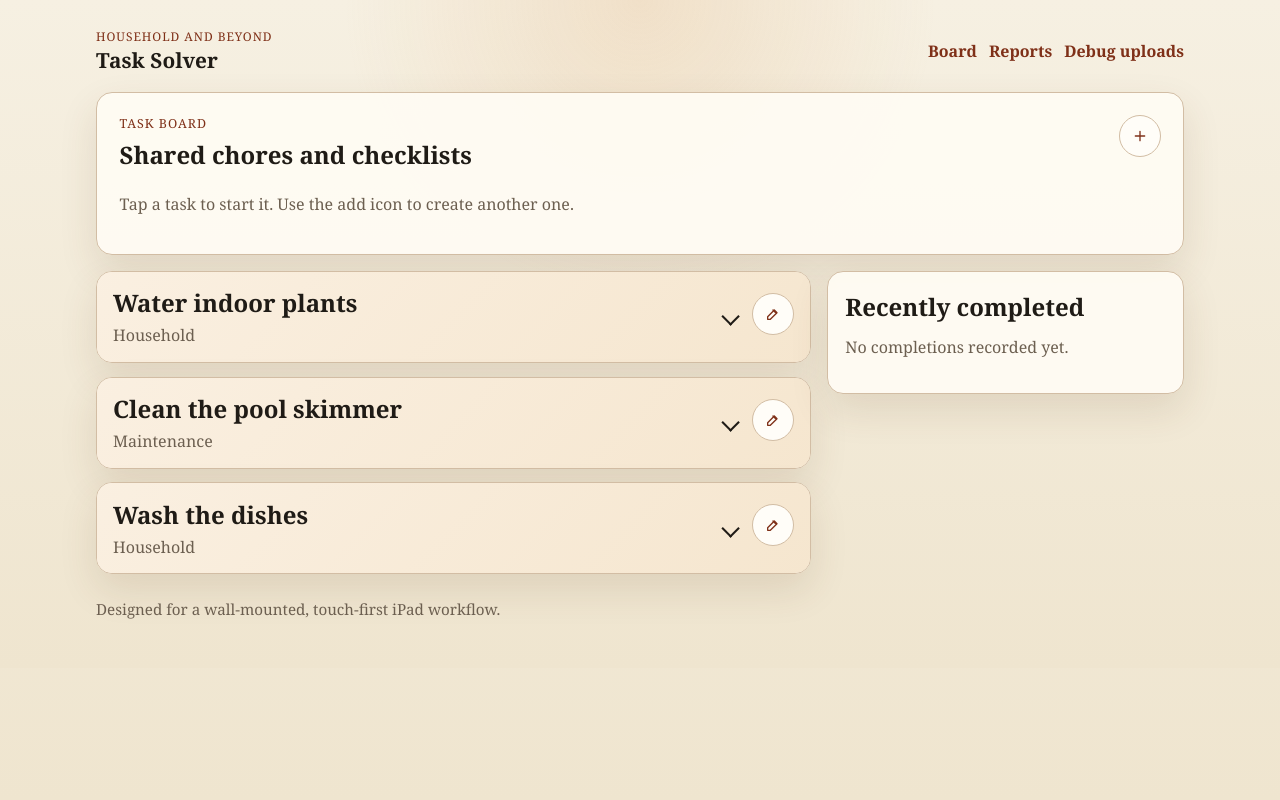
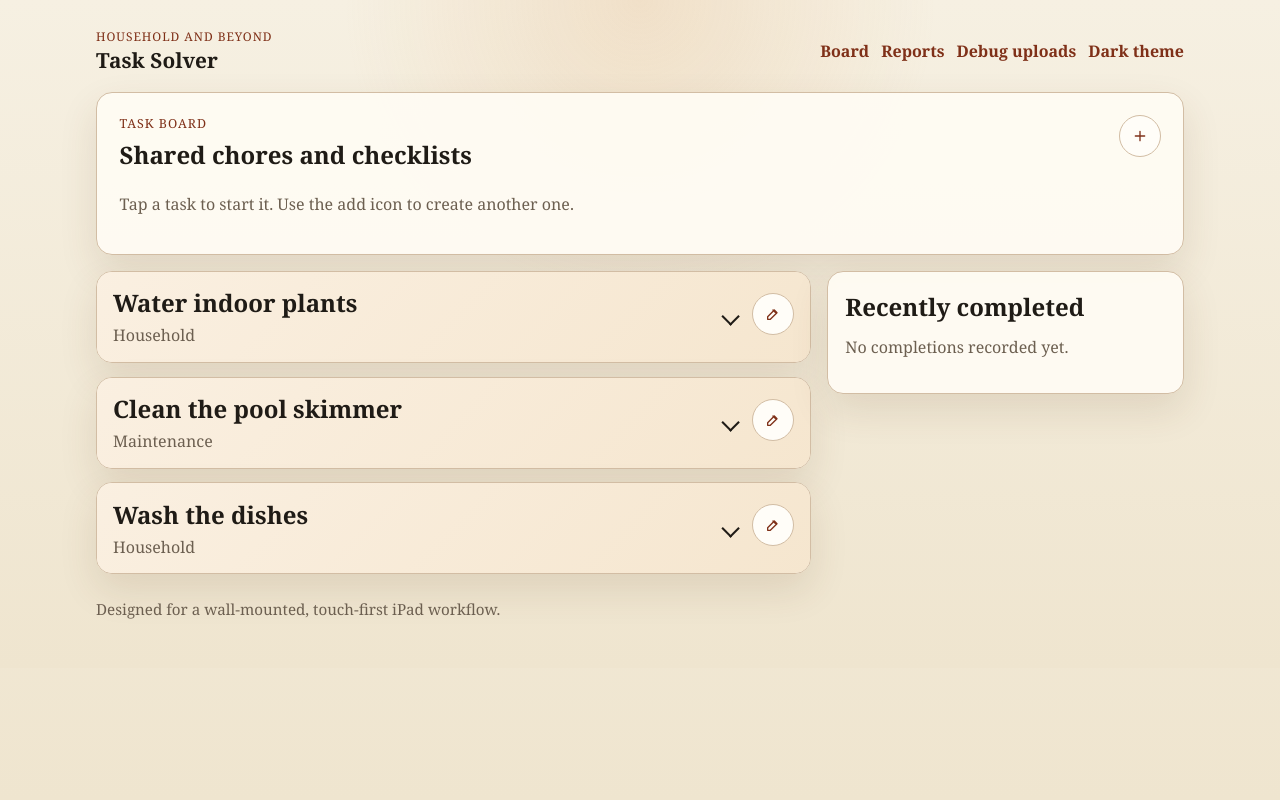
Before and after one commit to ilengyel/len-ha-addons, a FastAPI app: page / in a window 1280 px wide. Run offline with FastAPI, Linux system fonts and the light colour scheme; data comes from the database, SQL or seed files in the repository; data that the repository does not hold is empty.

Commit message:
Add dark theme support with toggle functionality and update styles

```diff
--- a/task_solver/app/static/css/app.css
+++ b/task_solver/app/static/css/app.css
@@ -1,4 +1,5 @@
 :root {
+    color-scheme: light;
     --ink: #1f1b16;
     --muted: #6c5f50;
     --paper: rgba(255, 252, 245, 0.92);
@@ -12,6 +13,39 @@
     --error-bg: #f9e0dc;
     --error-border: #d68072;
     --shadow: 0 16px 38px rgba(88, 56, 27, 0.12);
+    --page-radial: radial-gradient(circle at top, rgba(221, 168, 111, 0.22), transparent 32%);
+    --page-bg: linear-gradient(180deg, #f6f0e2 0%, #efe5cf 100%);
+    --summary-bg: linear-gradient(135deg, rgba(250, 239, 224, 0.95), rgba(245, 229, 205, 0.95));
+    --subtle-border: rgba(210, 189, 164, 0.65);
+    --panel-bg: rgba(255, 248, 239, 0.72);
+    --input-bg: #fffdf8;
+    --button-fg: #fff8f3;
+    --secondary-bg: #f1e3d1;
+}
+
+html[data-theme="dark"] {
+    color-scheme: dark;
+    --ink: #f7eadc;
+    --muted: #c9b8a4;
+    --paper: rgba(42, 32, 26, 0.94);
+    --paper-strong: #352820;
+    --border: #6d5848;
+    --accent: #d97a55;
+    --accent-deep: #ffb18d;
+    --accent-soft: #5c3528;
+    --success-bg: #1f3a27;
+    --success-border: #5f936b;
+    --error-bg: #4a2422;
+    --error-border: #b35f57;
+    --shadow: 0 16px 38px rgba(0, 0, 0, 0.42);
+    --page-radial: radial-gradient(circle at top, rgba(217, 122, 85, 0.2), transparent 34%);
+    --page-bg: linear-gradient(180deg, #17120f 0%, #241a15 100%);
+    --summary-bg: linear-gradient(135deg, rgba(58, 42, 34, 0.96), rgba(48, 35, 29, 0.96));
+    --subtle-border: rgba(109, 88, 72, 0.7);
+    --panel-bg: rgba(53, 40, 32, 0.78);
+    --input-bg: #241a15;
+    --button-fg: #1f130f;
+    --secondary-bg: #493529;
 }
 
 html, body {
@@ -19,8 +53,8 @@ html, body {
     min-height: 100%;
     font-family: Georgia, "Times New Roman", serif;
     background:
-        radial-gradient(circle at top, rgba(221, 168, 111, 0.22), transparent 32%),
-        linear-gradient(180deg, #f6f0e2 0%, #efe5cf 100%);
+        var(--page-radial),
+        var(--page-bg);
     color: var(--ink);
 }
 
@@ -85,6 +119,22 @@ a {
     text-decoration: none;
     color: var(--accent-deep);
     font-weight: bold;
+}
+
+.theme-toggle {
+    padding: 0;
+    border: 0;
+    background: transparent;
+    color: var(--accent-deep);
+    font: inherit;
+    font-weight: bold;
+    cursor: pointer;
+}
+
+.theme-toggle:focus-visible {
+    outline: 2px solid var(--accent);
+    outline-offset: 0.25rem;
+    border-radius: 0.35rem;
 }
 
 .card {
--- a/task_solver/app/static/js/app.js
+++ b/task_solver/app/static/js/app.js
@@ -1,3 +1,42 @@
+(function () {
+    var root = document.documentElement;
+    var toggle = document.querySelector('[data-theme-toggle]');
+    var themeColor = document.querySelector('[data-theme-color]');
+    var storageKey = 'task-solver-theme';
+
+    if (!toggle) {
+        return;
+    }
+
+    function setTheme(theme) {
+        var isDark = theme === 'dark';
+
+        if (isDark) {
+            root.setAttribute('data-theme', 'dark');
+        } else {
+            root.removeAttribute('data-theme');
+        }
+
+        toggle.setAttribute('aria-pressed', isDark ? 'true' : 'false');
+        toggle.textContent = isDark ? 'Light theme' : 'Dark theme';
+        if (themeColor) {
+            themeColor.setAttribute('content', isDark ? '#17120f' : '#7f3018');
+        }
+    }
+
+    function saveTheme(theme) {
+        window.localStorage.setItem(storageKey, theme);
+    }
+
+    setTheme(root.getAttribute('data-theme') === 'dark' ? 'dark' : 'light');
+
+    toggle.addEventListener('click', function () {
+        var nextTheme = root.getAttribute('data-theme') === 'dark' ? 'light' : 'dark';
+        setTheme(nextTheme);
+        saveTheme(nextTheme);
+    });
+}());
+
 (function () {
     var timestamps = document.querySelectorAll('[data-local-datetime]');
 
--- a/task_solver/app/templates/base.html
+++ b/task_solver/app/templates/base.html
@@ -6,11 +6,19 @@
     <meta name="apple-mobile-web-app-capable" content="yes">
     <meta name="apple-mobile-web-app-status-bar-style" content="default">
     <meta name="apple-mobile-web-app-title" content="Task Solver">
-    <meta name="theme-color" content="#7f3018">
+    <meta name="theme-color" content="#7f3018" data-theme-color>
     <title>{% block title %}Task Solver{% endblock %}</title>
+    <script>
+        (function () {
+            var storedTheme = window.localStorage.getItem('task-solver-theme');
+            if (storedTheme === 'dark') {
+                document.documentElement.setAttribute('data-theme', 'dark');
+            }
+        }());
+    </script>
     <link rel="icon" type="image/svg+xml" href="{{ request.scope.get('root_path', '') }}/static/favicon.svg">
     <link rel="apple-touch-icon" sizes="180x180" href="{{ request.scope.get('root_path', '') }}/static/apple-touch-icon.png">
-    <link rel="stylesheet" href="{{ request.scope.get('root_path', '') }}/static/css/app.css?v=icon-align-v1">
+    <link rel="stylesheet" href="{{ request.scope.get('root_path', '') }}/static/css/app.css?v=dark-theme-v1">
 </head>
 <body>
     <main class="shell">
@@ -24,6 +32,7 @@
                 <a href="{{ request.scope.get('root_path', '') or '/' }}">Board</a>
                 <a href="{{ request.scope.get('root_path', '') }}/reports">Reports</a>
                 <a href="{{ request.scope.get('root_path', '') }}/debug/uploads">Debug uploads</a>
+                <button class="theme-toggle" type="button" data-theme-toggle aria-pressed="false">Dark theme</button>
             </nav>
         </header>
 
@@ -33,6 +42,6 @@
             <span>Designed for a wall-mounted, touch-first iPad workflow.</span>
         </footer>
     </main>
-    <script src="{{ request.scope.get('root_path', '') }}/static/js/app.js?v=icon-align-v1"></script>
+    <script src="{{ request.scope.get('root_path', '') }}/static/js/app.js?v=dark-theme-v1"></script>
 </body>
 </html>
```
Also changed, not shown: other parts of task_solver/app/static/css/app.css (+12 -12 lines), task_solver/tests/test_smoke.py (+2 -0 lines), README.md.
